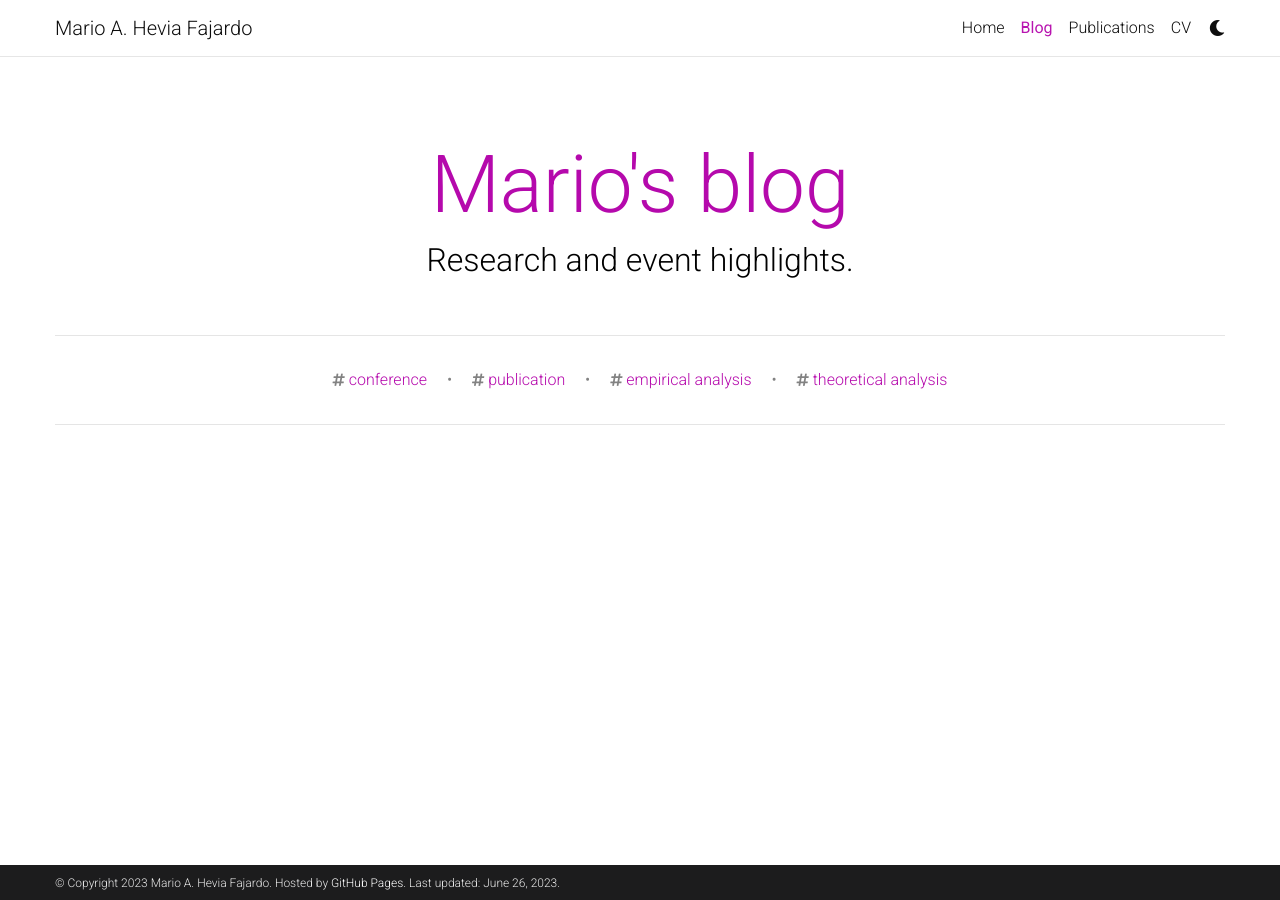
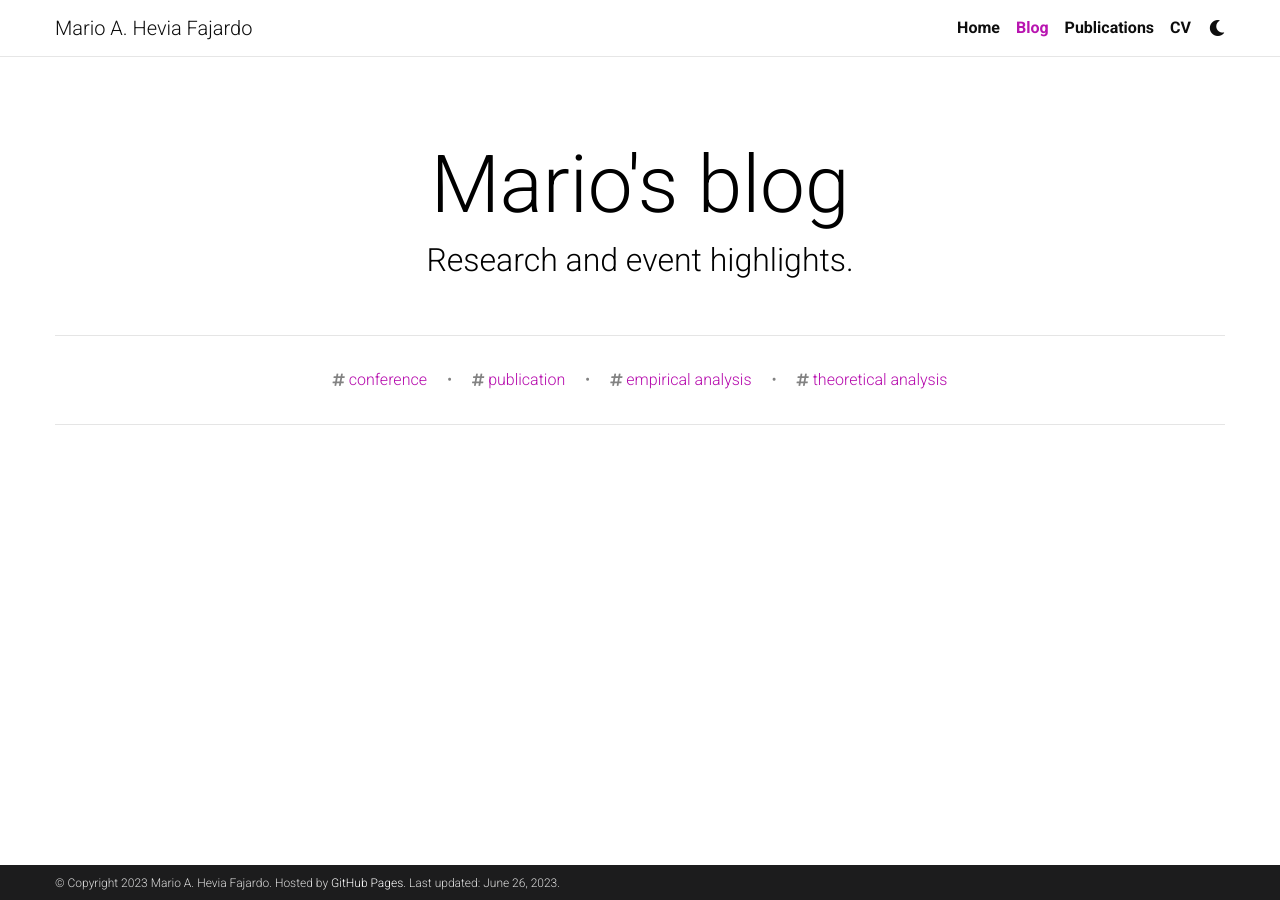
Before and after one commit to mariohevia/mariohevia.github.io, a Jekyll site: the page built from blog/index.html, in a window 1280 px wide. Built offline with Jekyll 4.4.1, drawn with Linux system fonts in a browser that asks for light colours; full-size pictures stand in for the smaller copies a plugin makes; the list of posts is cut into pages by our own code; comment, search, counter and statistics services are not loaded; a style sheet for code colours, icons or effects is not loaded.

Commit message:
Change nav-bar colours

```diff
--- a/_includes/header.html
+++ b/_includes/header.html
@@ -33,7 +33,7 @@
             <span class="icon-bar bottom-bar"></span>
           </button>
 
-          <div class="collapse navbar-collapse text-right" id="navbarNav">
+          <div class="collapse navbar-collapse text-right font-weight-bold" id="navbarNav">
             <ul class="navbar-nav ml-auto flex-nowrap">
 
               {%- for page in site.pages -%}
--- a/_sass/_base.scss
+++ b/_sass/_base.scss
@@ -146,19 +146,19 @@
   background-color: var(--global-navbar-bg-color);
   border: 1px solid var(--global-divider-color);
   a:not(.active) {
-    color: var(--global-text-color);
+    color: var(--global-navbar-text-color);
   }
   a:hover {
-    color: var(--global-hover-color);
+    color: var(--global-navbar-hover-color);
   }
   .dropdown-divider {
     border-top: 1px solid var(--global-divider-color) !important;
   }
 }
 .dropdown-item {
-  color: var(--global-text-color);
+  color: var(--global-navbar-text-color);
     &:hover {
-      color: var(--global-hover-color);
+      color: var(--global-navbar-hover-color);
       background-color: var(--global-navbar-bg-color);
     }
 }
@@ -172,17 +172,17 @@
     color: var(--global-text-color);
   }
   .navbar-nav .nav-item .nav-link {
-    color: var(--global-text-color);
+    color: var(--global-navbar-text-color);
     &:hover {
-      color: var(--global-hover-color);
+      color: var(--global-navbar-hover-color);
     }
   }
   .navbar-nav .nav-item.active>.nav-link {
       background-color: inherit;
       font-weight: bolder;
-      color: var(--global-theme-color);
+      color: var(--global-navbar-theme-color);
       &:hover {
-        color: var(--global-hover-color);
+        color: var(--global-navbar-hover-color);
       }
   }
   .navbar-brand.social {
@@ -191,12 +191,12 @@
     font-size: 1.7rem;
     a {
       i::before {
-        color: var(--global-text-color);
+        color: var(--global-navbar-text-color);
         transition-property: all 0.2s ease-in-out;
       }
       &:hover {
         i::before {
-          color: var(--global-theme-color);
+          color: var(--global-navbar-theme-color);
         }
       }
     }
@@ -251,9 +251,9 @@
   padding: 0;
   border: 0;
   background-color: inherit;
-  color: var(--global-text-color);
+  color: var(--global-navbar-text-color);
   &:hover {
-    color: var(--global-hover-color);
+    color: var(--global-navbar-hover-color);
   }
 }
 
@@ -343,8 +343,12 @@
   padding-top: 2rem;
   padding-bottom: 3rem;
   h1 {
-    color: var(--global-theme-color);
+    color: var(--global-text-color);
     font-size: 5rem;
+  }
+  h2 {
+    color: var(--global-unfocused-text-color);
+    font-size: 2rem;
   }
 }
 
@@ -475,7 +479,7 @@
 .publications {
   margin-top: 2rem;
   h1 {
-    color: var(--global-theme-color);
+    color: var(--global-text-color);
     font-size: 2rem;
     text-align: center;
     margin-top: 1em;
--- a/_sass/_themes.scss
+++ b/_sass/_themes.scss
@@ -6,9 +6,13 @@
   --global-bg-color: #{$white-color};
   --global-code-bg-color: #{$code-bg-color-light};
   --global-text-color: #{$black-color};
+  --global-unfocused-text-color: #{$black-color};
   --global-text-color-light: #{$grey-color};
   --global-theme-color: #{$purple-color};
   --global-hover-color: #{$purple-color};
+  --global-navbar-text-color: #{$black-color};
+  --global-navbar-hover-color: #{$purple-color};
+  --global-navbar-theme-color: #{$purple-color};
   --global-navbar-bg-color: #{$white-color};
   --global-footer-bg-color: #{$grey-color-dark};
   --global-footer-text-color: #{$grey-color-light};
@@ -38,7 +42,11 @@
   --global-bg-color: #{$grey-color-dark};
   --global-code-bg-color: #{$code-bg-color-dark};
   --global-text-color: #{$grey-color-light};
+  --global-unfocused-text-color: #{$grey-color};
   --global-text-color-light: #{$grey-color-light};
+  --global-navbar-text-color: #{$grey-color};
+  --global-navbar-hover-color: #{$grey-color-light};
+  --global-navbar-theme-color: #{$grey-color-light};
   --global-theme-color: #{$cyan-color};
   --global-hover-color: #{$cyan-color};
   --global-navbar-bg-color: #{$grey-color-dark};
--- a/_sass/_variables.scss
+++ b/_sass/_variables.scss
@@ -24,7 +24,7 @@
 $yellow-color:        #efcc00 !default;
 
 $grey-color:          #828282 !default;
-$grey-color-light:    lighten($grey-color, 40%);
+$grey-color-light:    lighten($grey-color, 35%);
 $grey-color-dark:     #1C1C1D;
 $grey-900:            #212529;
 
```
Also changed, not shown: _pages/about.md (+2 -2 lines).
